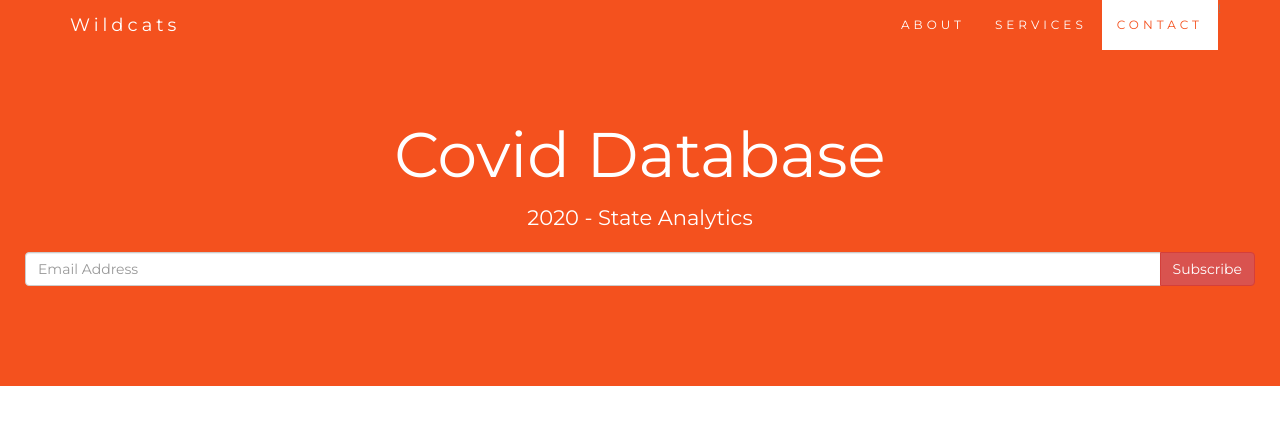
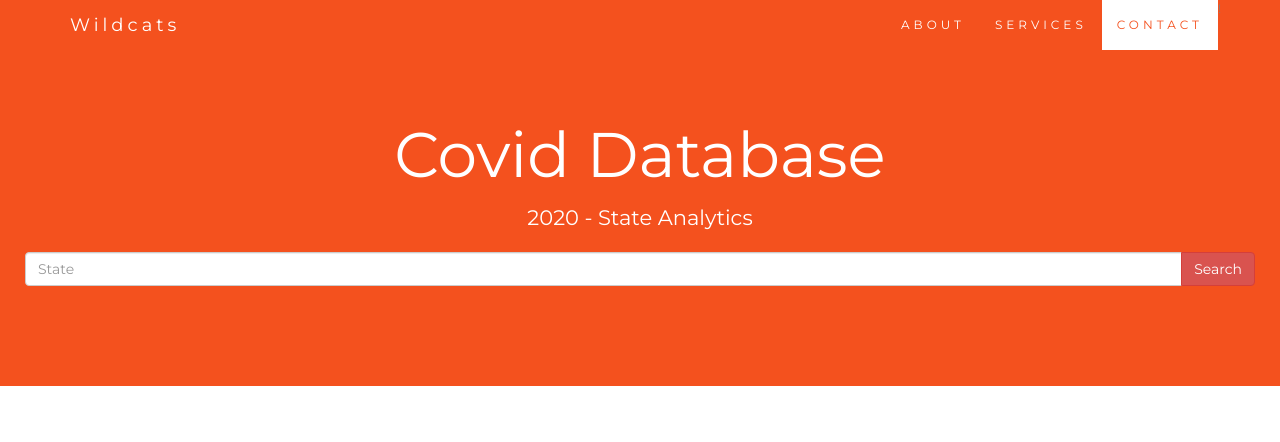
Before and after one commit to ryanmgds/P4-Wildcats, a Flask app: page / in a window 1280 px wide. Shown: the top 442 px of the page. Run offline with Flask 2, Linux system fonts and the light colour scheme; some libraries are stand-ins or nearby versions.

Commit message:
Search bar changes

```diff
--- a/templates/home.html
+++ b/templates/home.html
@@ -219,9 +219,9 @@
   <p>2020 - State Analytics </p>
   <form>
     <div class="input-group">
-      <input type="email" class="form-control" size="50" placeholder="Email Address" required>
+      <input class="form-control" size="50" placeholder="State">
       <div class="input-group-btn">
-        <button type="button" class="btn btn-danger">Subscribe</button>
+        <button type="button" class="btn btn-danger">Search</button>
       </div>
     </div>
   </form>
```
